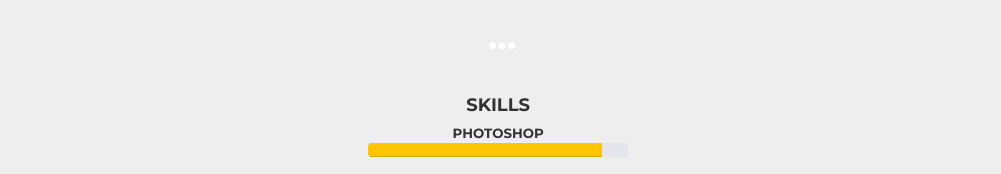
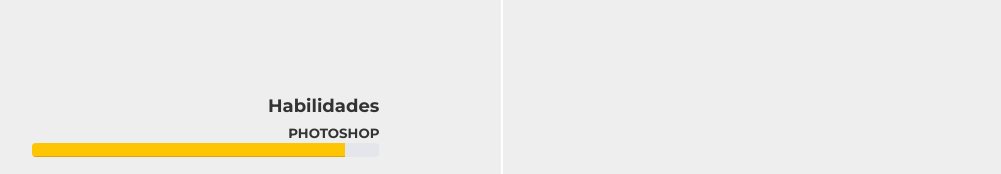
Before and after one commit to Marianavioli/marianavioli.github.io, a website: page index.html in a window 1280 px wide. Shown: the part 2828-3002 px from the top of the page, without its empty margins (138-1139 px from the left). Drawn offline with nearby package versions, Linux system fonts and the light colour scheme; a web font is replaced by a local one.

Commit message:
Skills
Movendo a barra de skills pro lado esquerdo, mudando nome para
HABILIDADES.

```diff
--- a/index.html
+++ b/index.html
@@ -190,25 +190,13 @@
                                 </div>
                             </div>
                         </li>
-                       <!-- Apagando o curriculo
-                        <li class="timeline-inverted">
-                            <div class="timeline-image">
-                                <h4>
-                                    <li style="color:#3c0269">Currículo</li>
-                                    <li><a href="#" style="color:#3c0269; font-size:50px" target="_blank"><i class="fa fa-arrow-circle-o-down"></i></a>
-                                </h4>
-                            <div>
-                        </li> -->
-                    </ul>
-                    <ul class="timeline2" align="center" style="color:#fff">
-                        <h1>...</h1>
-                    </ul>
-    <!-- Começo da barra de Skill -->
-                    <ul class="timeline">
-                        <li style="height: 710px;">
-                            <div class="timeline-skill">
-                             <h4>Skills</h4>
-                                    <h4 style="font-size: 10pt">Photoshop</h4>
+                        <li class="timeline">
+                            <div class="timeline-panel">
+                                <div class="timeline-heading">
+                                    <h4 class="subheading">Habilidades</h4>
+                                </div>
+                                <div class="timeline-body">
+                                 <h4 style="font-size: 10pt">Photoshop</h4>
                                     <div class="progress">
                               <div class="progress-bar progress-bar-success" role="progressbar" aria-valuenow="40" aria-valuemin="0" aria-valuemax="100" style="width: 90%">
                               </div>
@@ -284,11 +272,19 @@
                                     <div class="progress">
                               <div class="progress-bar progress-bar-success" role="progressbar" aria-valuenow="40" aria-valuemin="0" aria-valuemax="100" style="width: 65%">
                               </div>
-                                    </div>
+                                </div>
                             </div>
                         </li>
+                       <!-- Apagando o curriculo
+                        <li class="timeline-inverted">
+                            <div class="timeline-image">
+                                <h4>
+                                    <li style="color:#3c0269">Currículo</li>
+                                    <li><a href="#" style="color:#3c0269; font-size:50px" target="_blank"><i class="fa fa-arrow-circle-o-down"></i></a>
+                                </h4>
+                            <div>
+                        </li> -->
                     </ul>
-    <!-- Fim da barra de Skill -->
                 </div>
             </div>
         </div>
```
